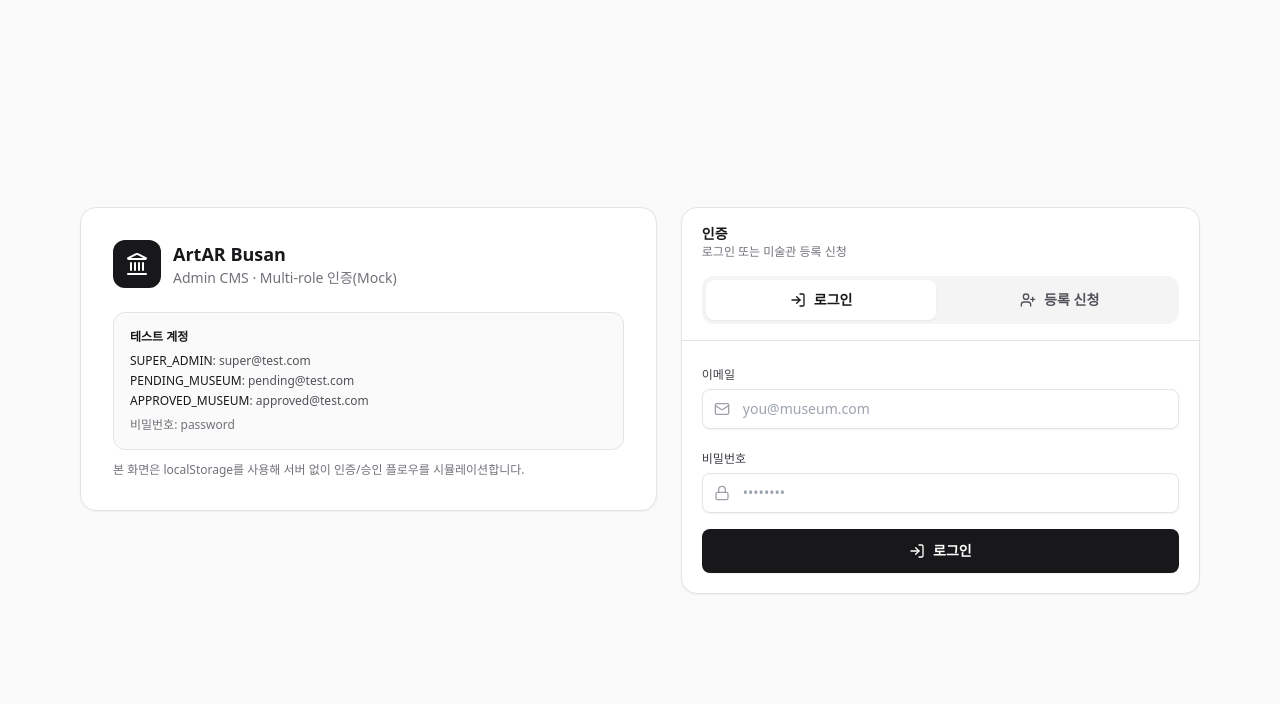
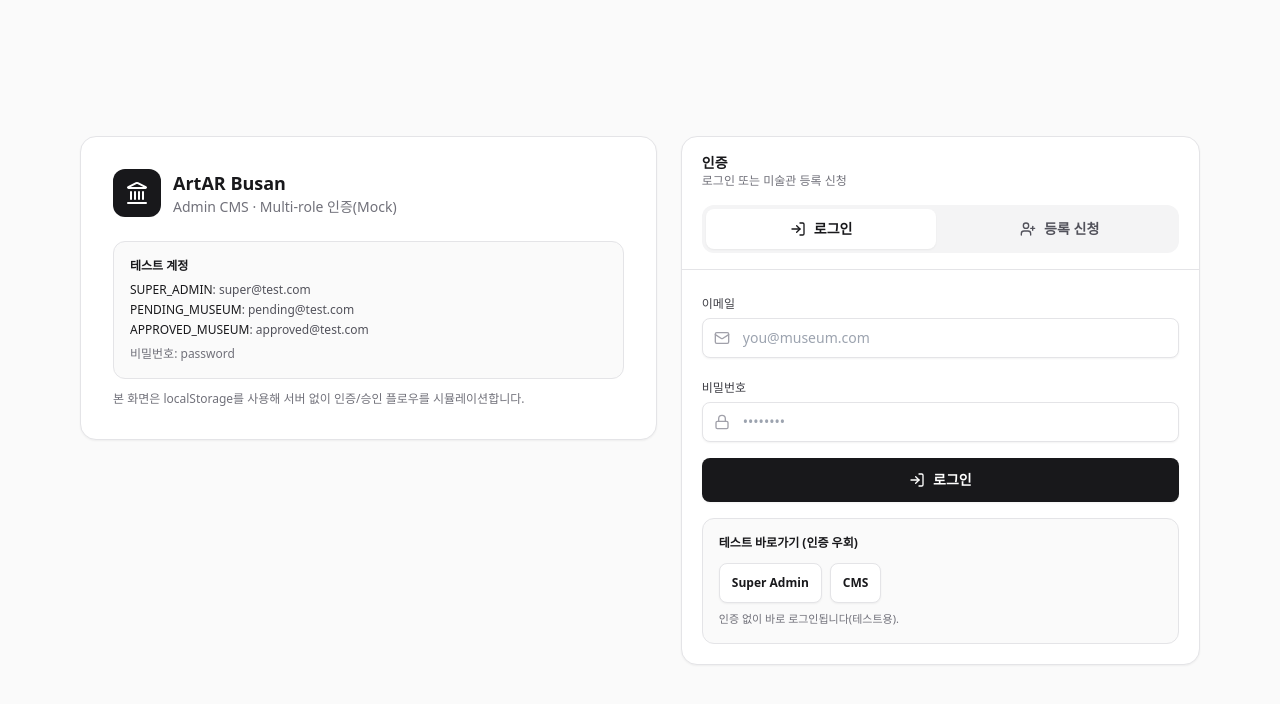
Before and after one commit to 2kminn/museum-admin-cms, a React (Vite) app: page /login in a window 1280 px wide. Shown: the top 704 px of the page. Built offline with nearby package versions, Linux system fonts and the light colour scheme.

Commit message:
feat: enable independent theme toggles for Super Admin and CMS pages

```diff
--- a/src/App.tsx
+++ b/src/App.tsx
@@ -1,6 +1,5 @@
 import { BrowserRouter, Navigate, Route, Routes } from "react-router-dom";
 import { EventProvider } from "./context/EventContext";
-import { ThemeProvider } from "./context/ThemeContext";
 import { AppShell } from "./components/AppShell";
 import { EventManagementPage } from "./pages/EventManagementPage";
 import { LocationsArtworksPage } from "./pages/LocationsArtworksPage";
@@ -17,11 +16,11 @@
 import { AuthLandingRedirect } from "./auth/AuthLandingRedirect";
 import { LegacyArtworkEditRedirect } from "./pages/LegacyArtworkEditRedirect";
 import { RejectedApplicationPage } from "./pages/RejectedApplicationPage";
+import { ThemeProvider, ThemeScope } from "./context/ThemeContext";
 
 export function App() {
   return (
     <BrowserRouter>
-      <ThemeProvider>
       <AuthProvider>
         <EventProvider>
           <Routes>
@@ -32,18 +31,26 @@
             <Route
               path="/super-admin"
               element={
+                <ThemeProvider storageKey="artar_admin:theme_mode:super_admin">
+                  <ThemeScope>
                     <RequireSuperAdmin>
                       <SuperAdminPage />
                     </RequireSuperAdmin>
+                  </ThemeScope>
+                </ThemeProvider>
               }
             />
 
             <Route
               path="/cms"
               element={
+                <ThemeProvider storageKey="artar_admin:theme_mode">
+                  <ThemeScope>
                     <RequireApprovedMuseum>
                       <AppShell />
                     </RequireApprovedMuseum>
+                  </ThemeScope>
+                </ThemeProvider>
               }
             >
               <Route index element={<DashboardPage />} />
@@ -68,7 +75,6 @@
           </Routes>
         </EventProvider>
       </AuthProvider>
-      </ThemeProvider>
     </BrowserRouter>
   );
 }
--- a/src/auth/AuthContext.tsx
+++ b/src/auth/AuthContext.tsx
@@ -3,10 +3,12 @@
 import {
   ensureSeededUsers,
   getCurrentUser,
+  loadUsers,
   login as loginFn,
   logout as logoutFn,
   registerMuseum,
   resubmitMuseumApplication,
+  saveSession,
 } from "./auth";
 
 type AuthContextValue = {
@@ -27,6 +29,7 @@
     contact: string;
     proofFileName: string | null;
   }) => Promise<AuthUser>;
+  devImpersonate: (email: string) => Promise<AuthUser>;
 };
 
 const AuthContext = createContext<AuthContextValue | null>(null);
@@ -79,9 +82,29 @@
     [],
   );
 
+  const devImpersonate = useCallback(async (emailRaw: string) => {
+    ensureSeededUsers();
+    const email = emailRaw.trim().toLowerCase();
+    const users = loadUsers();
+    const match = users.find((u) => u.email.toLowerCase() === email);
+    if (!match) throw new Error("USER_NOT_FOUND");
+    saveSession(match.id);
+    setUser(match);
+    return match;
+  }, []);
+
   const value = useMemo<AuthContextValue>(
-    () => ({ isReady, user, refresh, login, logout, registerMuseum: register, resubmitApplication: resubmit }),
-    [isReady, user, refresh, login, logout, register, resubmit],
+    () => ({
+      isReady,
+      user,
+      refresh,
+      login,
+      logout,
+      registerMuseum: register,
+      resubmitApplication: resubmit,
+      devImpersonate,
+    }),
+    [isReady, user, refresh, login, logout, register, resubmit, devImpersonate],
   );
 
   return <AuthContext.Provider value={value}>{children}</AuthContext.Provider>;
--- a/src/components/Sidebar.tsx
+++ b/src/components/Sidebar.tsx
@@ -34,7 +34,7 @@
               end={"end" in item ? item.end : false}
               className={({ isActive }) =>
                 [
-                  "group flex items-center gap-3 rounded-lg px-3 py-2.5 text-sm font-medium",
+                  "group flex items-center gap-3 rounded-lg px-3 py-2.5 text-sm font-medium transition-colors duration-200",
                   isActive
                     ? "bg-zinc-900 text-white"
                     : "text-zinc-700 hover:bg-zinc-100 hover:text-zinc-900 dark:text-zinc-300 dark:hover:bg-zinc-900 dark:hover:text-zinc-100",
@@ -45,7 +45,7 @@
                 <>
                   <Icon
                     className={[
-                      "h-5 w-5",
+                      "h-5 w-5 transition-colors duration-200",
                       isActive
                         ? "text-white"
                         : "text-zinc-500 group-hover:text-zinc-700 dark:text-zinc-400 dark:group-hover:text-zinc-200",
--- a/src/pages/LoginPage.tsx
+++ b/src/pages/LoginPage.tsx
@@ -20,11 +20,12 @@
 }
 
 export function LoginPage() {
-  const { isReady, user, login, registerMuseum } = useAuth();
+  const { isReady, user, login, registerMuseum, devImpersonate } = useAuth();
   const navigate = useNavigate();
   const location = useLocation();
   const [tab, setTab] = useState<Tab>("login");
   const [error, setError] = useState<string | null>(null);
+  const authBypassEnabled = true;
 
   const [email, setEmail] = useState("");
   const [password, setPassword] = useState("");
@@ -64,30 +65,34 @@
     return <Navigate to="/login" replace />;
   }
 
+  const navigateAfterAuth = (nextUser: Awaited<ReturnType<typeof login>>) => {
+    if (nextUser.role === "SUPER_ADMIN") {
+      navigate("/super-admin", { replace: true });
+      return;
+    }
+    if (nextUser.museumStatus === "PENDING_MUSEUM") {
+      navigate("/waiting", { replace: true });
+      return;
+    }
+    if (nextUser.museumStatus === "APPROVED_MUSEUM") {
+      navigate(redirectPath ?? "/cms", { replace: true });
+      return;
+    }
+    if (nextUser.museumStatus === "REJECTED_MUSEUM") {
+      navigate("/rejected", { replace: true });
+      return;
+    }
+    navigate("/login", { replace: true });
+  };
+
   const onLogin = async (e: React.FormEvent) => {
     e.preventDefault();
     setError(null);
     setEmailTouched(true);
     if (!isValidEmail(email)) return;
     try {
-      const user = await login(email, password);
-      if (user.role === "SUPER_ADMIN") {
-        navigate("/super-admin", { replace: true });
-        return;
-      }
-      if (user.museumStatus === "PENDING_MUSEUM") {
-        navigate("/waiting", { replace: true });
-        return;
-      }
-      if (user.museumStatus === "APPROVED_MUSEUM") {
-        navigate(redirectPath ?? "/cms", { replace: true });
-        return;
-      }
-      if (user.museumStatus === "REJECTED_MUSEUM") {
-        navigate("/rejected", { replace: true });
-        return;
-      }
-      navigate("/login", { replace: true });
+      const next = await login(email, password);
+      navigateAfterAuth(next);
     } catch {
       setError("이메일 또는 비밀번호가 올바르지 않습니다.");
     }
@@ -256,6 +261,47 @@
                     로그인
                   </button>
 
+                  {authBypassEnabled ? (
+                    <div className="rounded-xl border border-zinc-200 bg-zinc-50 p-4 text-xs text-zinc-600 dark:border-zinc-800 dark:bg-zinc-950 dark:text-zinc-300">
+                      <div className="text-xs font-semibold text-zinc-900 dark:text-zinc-100">
+                        테스트 바로가기 (인증 우회)
+                      </div>
+                      <div className="mt-3 flex flex-wrap items-center gap-2">
+                        <button
+                          type="button"
+                          onClick={async () => {
+                            try {
+                              const next = await devImpersonate("super@test.com");
+                              navigateAfterAuth(next);
+                            } catch {
+                              setError("개발용 로그인 처리에 실패했습니다.");
+                            }
+                          }}
+                          className="inline-flex h-10 items-center justify-center rounded-lg border border-zinc-200 bg-white px-3 text-xs font-semibold text-zinc-900 shadow-sm transition-colors duration-200 hover:bg-zinc-100 hover:text-zinc-900 dark:border-zinc-800 dark:bg-zinc-900 dark:text-zinc-100 dark:hover:bg-zinc-800"
+                        >
+                          Super Admin
+                        </button>
+                        <button
+                          type="button"
+                          onClick={async () => {
+                            try {
+                              const next = await devImpersonate("approved@test.com");
+                              navigateAfterAuth(next);
+                            } catch {
+                              setError("개발용 로그인 처리에 실패했습니다.");
+                            }
+                          }}
+                          className="inline-flex h-10 items-center justify-center rounded-lg border border-zinc-200 bg-white px-3 text-xs font-semibold text-zinc-900 shadow-sm transition-colors duration-200 hover:bg-zinc-100 hover:text-zinc-900 dark:border-zinc-800 dark:bg-zinc-900 dark:text-zinc-100 dark:hover:bg-zinc-800"
+                        >
+                          CMS
+                        </button>
+                      </div>
+                      <div className="mt-2 text-[11px] text-zinc-500 dark:text-zinc-400">
+                        인증 없이 바로 로그인됩니다(테스트용).
+                      </div>
+                    </div>
+                  ) : null}
+
                   <div className="rounded-xl border border-zinc-200 bg-zinc-50 p-4 text-xs text-zinc-600 dark:border-zinc-800 dark:bg-zinc-950 dark:text-zinc-300 lg:hidden">
                     <div className="flex items-center gap-2 font-semibold text-zinc-900 dark:text-zinc-100">
                       <Building2 className="h-4 w-4" />
```
Also changed, not shown: src/context/ThemeContext.tsx (+31 -13 lines), src/pages/SuperAdminPage.tsx (+12 -1 lines), 1 other file (tests, documents, lock files or other folders). Lines whose indentation alone changed are shown as unchanged.
